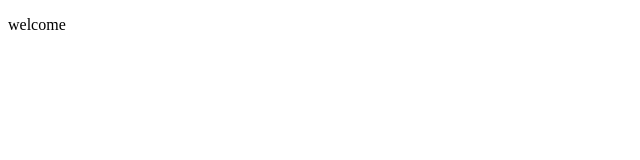
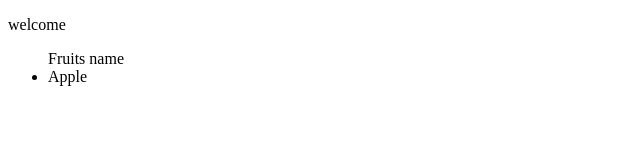
Before and after one commit to payalkumari12345/git-code, a plain HTML site: page first.html in a window 1280 px wide. Shown: the whole page, without its empty margins (0-640 px from the left). Drawn offline with Linux system fonts and the light colour scheme.

Commit message:
css file

```diff
--- a/first.html
+++ b/first.html
@@ -7,5 +7,9 @@
 </head>
 <body>
  <p>welcome</p>
+ <ul>
+    Fruits name
+    <li>Apple</li>
+ </ul>
 </body>
 </html>
```
